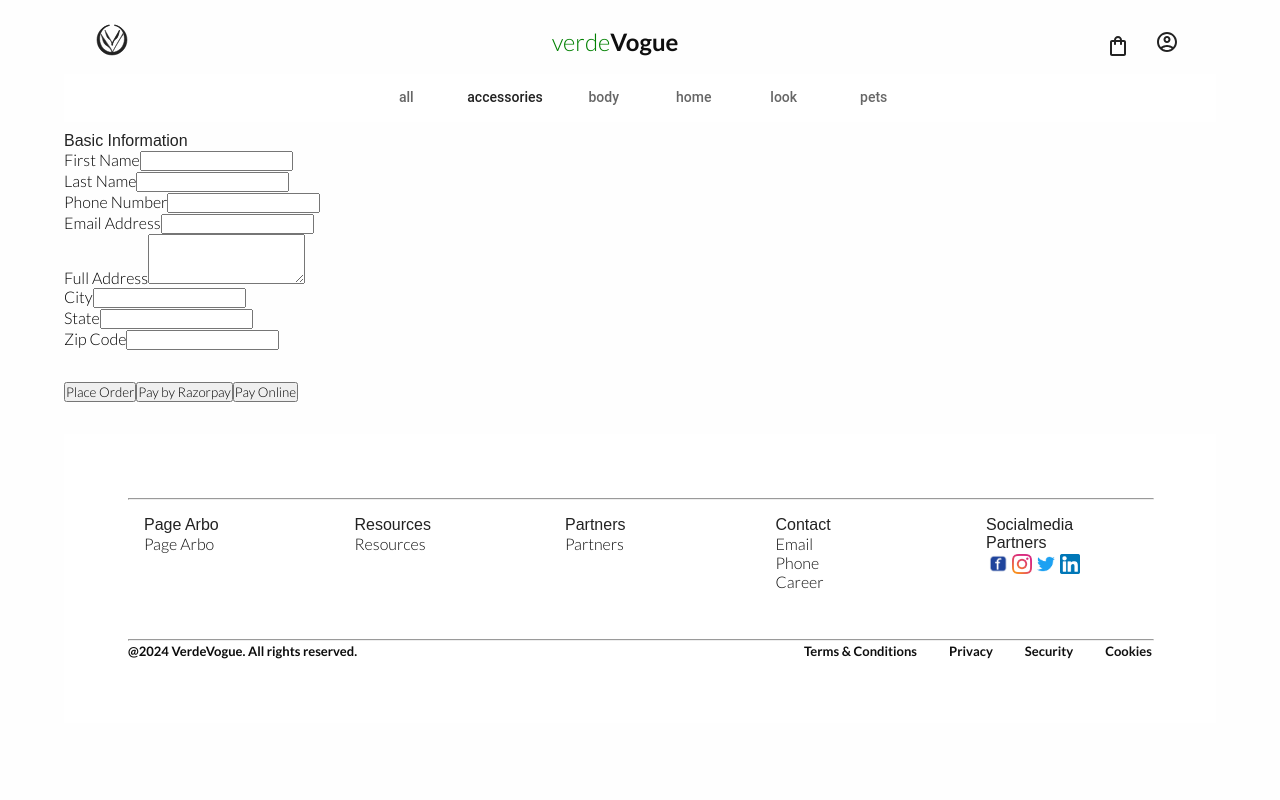
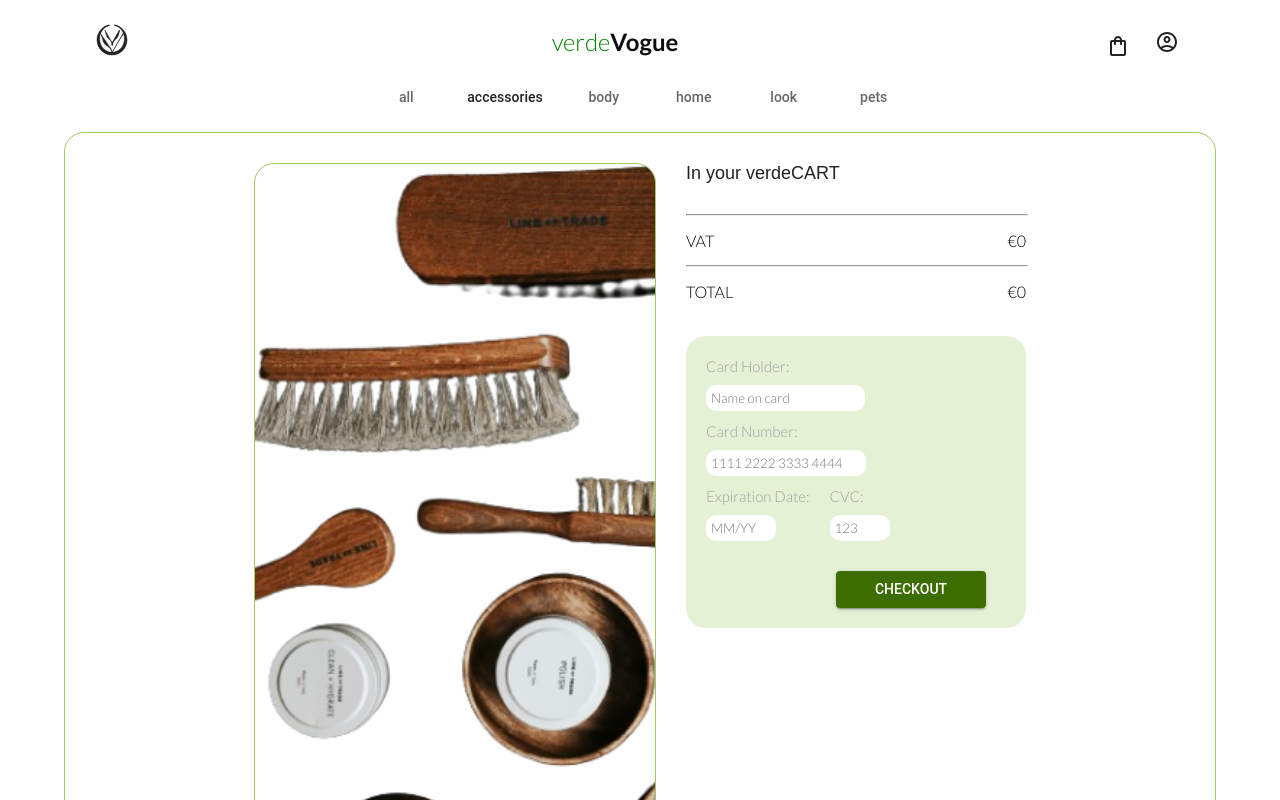
Before and after one commit to Idiru/IronHack-project-2-front, a React (Vite) app: page /checkout in a window 1280 px wide. Shown: the top 800 px of the page. Built offline with nearby package versions, Linux system fonts and the light colour scheme; a web font is replaced by a local one.

Commit message:
Main page done for checkout

```diff
--- a/src/App.css
+++ b/src/App.css
@@ -356,3 +356,142 @@
   }
 
 }
+
+/* ---Checkout page--- */
+
+.checkout-container {
+  padding: 30px;
+  display: flex;
+  justify-content: center;
+  height: 100vh;
+  border: solid 1px #9dc963;
+  border-radius: 20px;
+
+}
+
+.checkout-container hr {
+  margin: 10px 0;
+}
+
+.checkout-container-content{
+  display: flex;
+  gap: 30px;
+}
+
+.items h2 {
+  font-size: 18px;
+  padding-bottom: 20px;
+}
+
+.checkout-image {
+  width: 400px;
+  background-image: url(/src/assets/FrontCard-noFrame.png);
+  background-size: cover;
+  border: solid 1px #9dc963;
+  border-radius: 20px;
+}
+
+.checkout-items-container {
+  height: 100px;
+  display: flex;
+  flex-direction: column;
+  gap: 30px;
+}
+
+.item-line, .vat-line, .total-line {
+  display: flex;
+  justify-content: space-between;
+  padding: 5px 0;
+}
+
+.total-line {
+  font-weight: bold;
+}
+
+.checkout-form-container {
+  display: flex;
+  background-color: #E5F1D5;
+  padding: 20px 20px 0 20px;
+  border-radius: 20px;
+  width: 300px;
+}
+
+input {
+  border-radius: 10px;
+  border: 1px;
+  padding: 5px;
+}
+
+.checkout-form-container label {
+  font-size: 15px;
+  color: rgb(162, 157, 157);
+}
+
+.checkout-form-container input {
+  margin: 10px 0;
+}
+
+.checkout-form-container button {
+  margin: 20px 0 0 0;
+}
+
+
+.container-expiration-cvc {
+  display: flex;
+  gap: 20px;
+}
+
+.number-input {
+  width: 150px;
+}
+
+.date-input {
+  width: 60px;
+}
+
+
+.cvc-input {
+  width: 50px;
+}
+
+
+.container-button {
+  padding-left: 130px;
+
+}
+
+.price {
+  padding-left: 10px;
+}
+
+@media (max-width: 1000px) {
+  .checkout-container-content {
+    flex-direction: column;
+    align-items: center;
+  }
+
+  .checkout-container {
+    height: 90vh;
+  }
+
+  .checkout-image {
+    display: none;
+
+  }
+
+  .items {
+    display: flex;
+    flex-direction: column;
+    align-items: center;
+
+  }
+
+  .checkout-form-container {
+    padding: 10px 10px 0 10px;
+  }
+
+  form {
+    margin: 10px 10px 0 10px;
+  }
+
+}
--- a/src/components/CartContext.jsx
+++ b/src/components/CartContext.jsx
@@ -37,8 +37,15 @@
     setCart(filteredItems)
   }
 
+  const total = cart.reduce((acc, item) => {
+    const price = parseFloat(
+      item.item_price.replace("€", "").replace(",", ".")
+    ); //We should update the json to use only numbers
+    return acc + price;
+  }, 0);
+
   return (
-    <CartContext.Provider value={{ cart, addToCart, cartCount, removeItem }}>
+    <CartContext.Provider value={{ cart, addToCart, cartCount, removeItem, total }}>
       {children}
     </CartContext.Provider>
   );
--- a/src/pages/CartPage.jsx
+++ b/src/pages/CartPage.jsx
@@ -7,15 +7,11 @@
 
 
 export default function CartPage() {
-  const { cart } = useCart();
+  const { cart, total } = useCart();
 
-  const total = cart.reduce((acc, item) => {
-    const price = parseFloat(
-      item.item_price.replace("€", "").replace(",", ".")
-    ); //We should update the json to use only numbers
-    return acc + price;
-  }, 0);
 
+
+  console.log(cart)
 
   return (
     <div>
@@ -30,7 +26,7 @@
       <div className="cart-container">
         <CartList />
         <hr className="cart-divider" />
-        <div className="cart-container-total">
+       { total == 0 ? "": <div className="cart-container-total">
           <p>
             <span className="total">Total: </span>
             €{total}
@@ -39,12 +35,13 @@
           <Button
             className="button"
             variant="contained"
+            type="submit"
             sx={{ backgroundColor: "#3D6C00", width: "150px" }}
           >
             Checkout
           </Button>
           </Link>
-        </div>
+        </div>}
       </div>
     </div>
   );
--- a/src/pages/CheckoutPage.jsx
+++ b/src/pages/CheckoutPage.jsx
@@ -1,98 +1,106 @@
 import React from "react";
 import { useCart } from "../components/CartContext";
+import Button from "@mui/material/Button";
 
 function CheckoutPage() {
-
-  const { cart, addToCart, cartCount, removeItem } = useCart()
+  const { cart, total } = useCart();
 
   return (
+    <div className="checkout-container">
+    <div className="checkout-container-content">
+      <div className="checkout-image"></div>
+      <div className="checkout-items-container">
+        <div className="items">
+          <h2>In your verdeCART</h2>
           <div>
-      <div>
-        <h1>
-            { cart.map(item => {
-            console.log(item)
-            return <div>{item.item_name}</div>
+            {cart.map((item) => {
+              console.log(item);
+              return (
+                <div className="item-line">
+                  <p>{item.item_name}</p>
+                  <p className="price">{item.item_price}</p>
+                </div>
+              );
             })}
-          </h1>
-
-<div className="row">
-
-<div className="col-md-7">
-    <div className="card">
-        <div className="card-header">
-            <h4>Basic Information</h4>
           </div>
-        <div className="card-body">
-
-            <div className="row">
-                <div className="col-md-6">
-                    <div className="form-group mb-3">
-                        <label> First Name</label>
-                        <input type="text" name="firstname" className="form-control" />
-
+          <hr />
+          <div className="vat-line">
+            <p>VAT</p>
+            <p className="price">€{total * 0.2}</p>
+          </div>
+          <hr />
+          <div className="total-line">
+            <p>TOTAL</p>
+            <p className="price">€{total * 1.2}</p>
           </div>
         </div>
-                <div className="col-md-6">
-                    <div className="form-group mb-3">
-                        <label> Last Name</label>
-                        <input type="text" name="lastname" className="form-control" />
-
+        <div className="checkout-form-container">
+          <form>
+            <div>
+              <label for="card-holder">Card Holder:</label>
+              <br />
+              <input
+                type="text"
+                id="card-holder"
+                name="cardholder"
+                placeholder="Name on card"
+                required
+              />
+            </div>
+            <div>
+              <label  for="card-number">Card Number:</label>
+              <br />
+              <input
+                type="text"
+                id="card-number"
+                name="cardnumber"
+                pattern="\d*"
+                minlength="16"
+                maxlength="16"
+                placeholder="1111 2222 3333 4444"
+                required
+                className="number-input"
+              />
+            </div>
+            <div className="container-expiration-cvc">
+              <div>
+                <label for="expiration-date">Expiration Date:</label>
+                <br />
+                <input
+                  type="text"
+                  id="expiration-date"
+                  name="expirationdate"
+                  placeholder="MM/YY"
+                  required
+                  className="date-input"
+                />
+              </div>
+              <div>
+                <label for="cvc">CVC:</label>
+                <br />
+                <input
+                  className="cvc-input"
+                  type="text"
+                  id="cvc"
+                  name="cvc"
+                  pattern="\d*"
+                  minlength="3"
+                  maxlength="4"
+                  placeholder="123"
+                  required
+                />
               </div>
             </div>
-                <div className="col-md-6">
-                    <div className="form-group mb-3">
-                        <label> Phone Number</label>
-                        <input type="phonenumber" name="phonenumber"  className="form-control" />
-
+            <div className="container-button">
+              <Button
+                className="button"
+                variant="contained"
+                sx={{ backgroundColor: "#3D6C00", width: "150px" }}
+              >
+                Checkout
+              </Button>
             </div>
-                </div>
-                <div className="col-md-6">
-                    <div className="form-group mb-3">
-                        <label> Email Address</label>
-                        <input type="email" name="email"  className="form-control" />
-
-                    </div>
-                </div>
-                <div className="col-md-12">
-                    <div className="form-group mb-3">
-                        <label> Full Address</label>
-                        <textarea rows="3" name="address" className="form-control"></textarea>
-
-                    </div>
-                </div>
-                <div className="col-md-4">
-                    <div className="form-group mb-3">
-                        <label>City</label>
-                        <input type="text" name="city" className="form-control" />
-
-                    </div>
-                </div>
-                <div className="col-md-4">
-                    <div className="form-group mb-3">
-                        <label>State</label>
-                        <input type="text" name="state" className="form-control" />
-
-                    </div>
-                </div>
-                <div className="col-md-4">
-                    <div className="form-group mb-3">
-                        <label>Zip Code</label>
-                        <input type="text" name="zipcode" className="form-control" />
-
-                    </div>
-                </div>
-                <div className="col-md-12">
-                    <div className="form-group text-end">
-                        <button type="button" className="btn btn-primary mx-1" onClick={ (e) => submitOrder(e, 'cod') }>Place Order</button>
-                        <button type="button" className="btn btn-primary mx-1" onClick={ (e) => submitOrder(e, 'razorpay') }>Pay by Razorpay</button>
-                        <button type="button" className="btn btn-warning mx-1" onClick={ (e) => submitOrder(e, 'payonline') }>Pay Online</button>
-
-                    </div>
-                </div>
-            </div>
-
-        </div>
-    </div>
+          </form>
         </div>
       </div>
       </div>
```
Also changed, not shown: src/assets/FrontCard-noFrame.png (added). Lines whose indentation alone changed are shown as unchanged.
